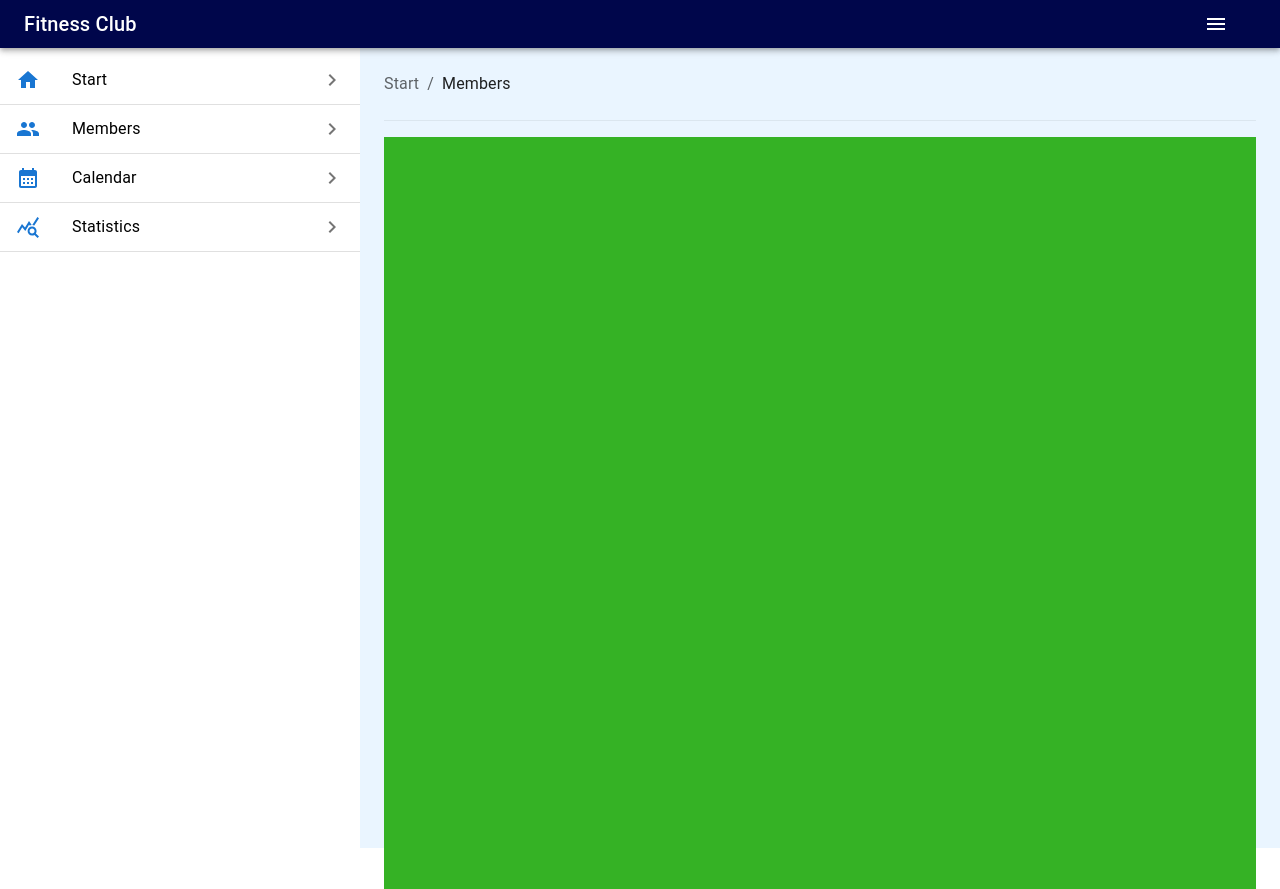
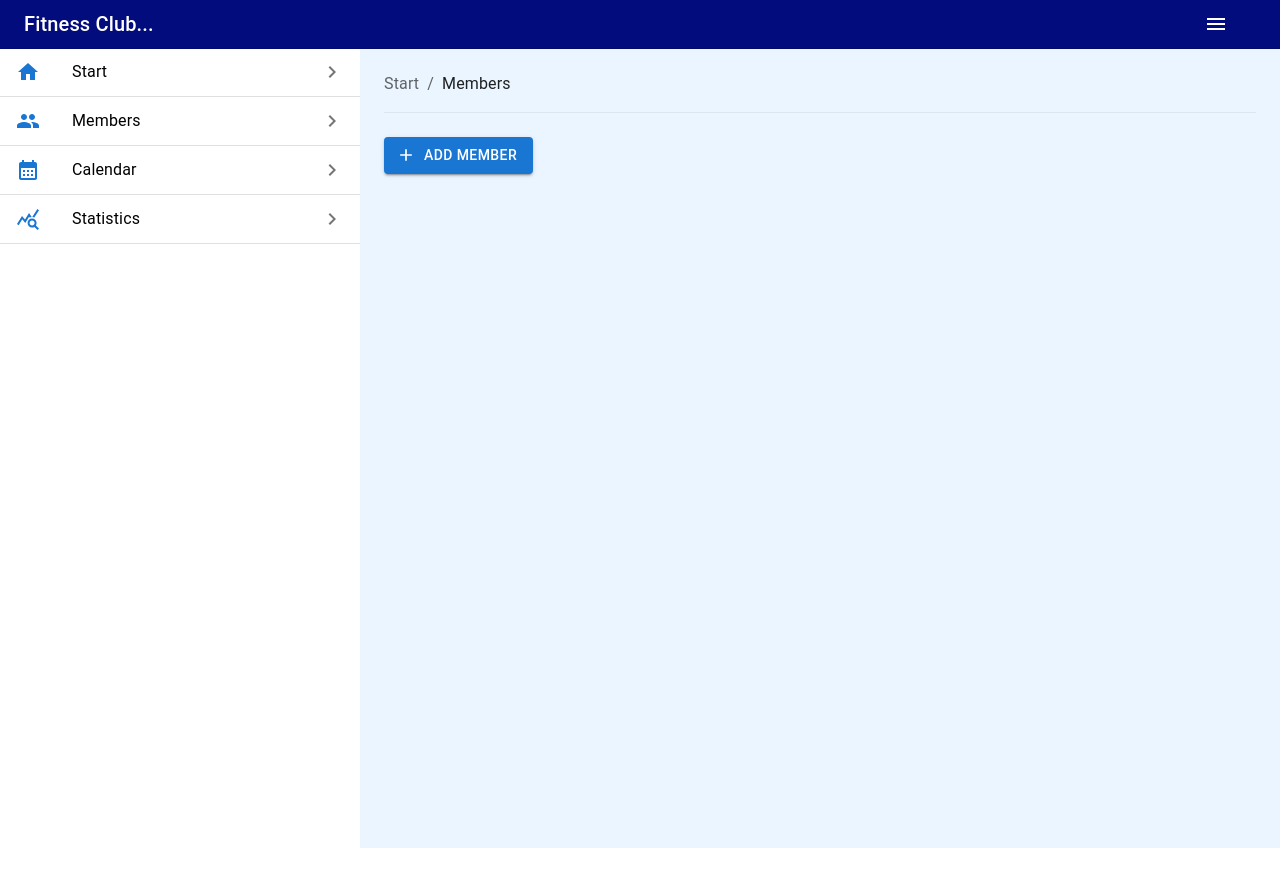
Before and after one commit to kubajot90/Fitness-Club-ERP, a React (Create React App) app: page /members in a window 1280 px wide. Built offline with nearby package versions, Linux system fonts and the light colour scheme.

Commit message:
Add add member modal

```diff
--- a/src/components/main/BreadCrumbs.tsx
+++ b/src/components/main/BreadCrumbs.tsx
@@ -31,17 +31,19 @@ export default function BreadCrumbs() {
       <Breadcrumbs
         aria-label="breadcrumb"
         sx={{
-          marginBottom: 3,
+          marginBottom: 2,
         }}
       >
         <Link underline="hover" color="inherit">
           Start
         </Link>
-        <Link underline="hover" color="text.primary" aria-current="page">
-          {pathName}
-        </Link>
+        {pathName && (
+          <Link underline="hover" color="text.primary" aria-current="page">
+            {pathName}
+          </Link>
+        )}
       </Breadcrumbs>
-      <Divider sx={{ marginBottom: 2, opacity: 0.5 }} />
+      <Divider sx={{ marginBottom: 3, opacity: 0.5 }} />
     </div>
   );
 }
--- a/src/components/main/PreviewArea.tsx
+++ b/src/components/main/PreviewArea.tsx
@@ -1,5 +1,5 @@
 import { Route, Routes } from "react-router-dom";
-import Container from "@mui/material/Container";
+import Box from "@mui/material/Box";
 import Start from "./categories/start/Start";
 import Calendar from "./categories/calendar/Calendar";
 import Members from "./categories/members/Members";
@@ -8,11 +8,13 @@ import BreadCrumbs from "./BreadCrumbs";
 
 const PreviewArea = () => {
   return (
-    <Container
+    <Box
       sx={{
         minHeight: "100vh",
         width: 1,
         padding: 3,
+        marginTop: "48px",
+        marginLeft: "360px",
         backgroundColor: " rgb(234, 245, 255)",
       }}
     >
@@ -23,7 +25,7 @@ const PreviewArea = () => {
         <Route path="/calendar" element={<Calendar />} />
         <Route path="/statistics" element={<Statistics />} />
       </Routes>
-    </Container>
+    </Box>
   );
 };
 export default PreviewArea;
--- /dev/null
+++ b/src/components/main/categories/members/AddMemberModal.tsx
@@ -0,0 +1,31 @@
+import { useEffect, useState } from "react";
+import Box from "@mui/material/Box";
+import Modal from "../../../modal/Modal";
+
+interface AddMemberModalProps {
+  isOpenAddModal: boolean;
+}
+
+const AddMemberModal = ({ isOpenAddModal }: AddMemberModalProps) => {
+  const [isOpen, setIsOpen] = useState(isOpenAddModal);
+
+  const toggleModal: () => void = () => {
+    setIsOpen((prev) => (prev = !prev));
+  };
+
+  useEffect(() => {
+    toggleModal();
+  }, [isOpenAddModal]);
+
+  return (
+    <>
+      {/* <button onClick={toggleModal}>click</button> */}
+      {/* <button onClick={() => showModal()}>clickssssssss</button> */}
+
+      <Modal isOpen={isOpen} onToggleModal={toggleModal}>
+        <h1>dziala</h1>
+      </Modal>
+    </>
+  );
+};
+export default AddMemberModal;
--- a/src/components/main/categories/members/Members.tsx
+++ b/src/components/main/categories/members/Members.tsx
@@ -1,14 +1,26 @@
+import { SetStateAction, Dispatch } from "react";
+import { useState } from "react";
 import Box from "@mui/material/Box";
+import AddMemberModal from "./AddMemberModal";
+import MemberButtons from "./buttons/MemberButtons";
 
 const Members = () => {
+  const [isOpenAddModal, setIsOpenAddModal] = useState<boolean>(false);
+
+  const toggleModal = (setState: Dispatch<SetStateAction<boolean>>) => {
+    setState((prev) => (prev = !prev));
+  };
+
   return (
     <Box
       sx={{
         width: 1,
         height: 1,
-        backgroundColor: " rgb(53, 178, 37)",
       }}
-    ></Box>
+    >
+      <MemberButtons onToggleAddModal={() => toggleModal(setIsOpenAddModal)} />
+      <AddMemberModal isOpenAddModal={isOpenAddModal} />
+    </Box>
   );
 };
 export default Members;
--- /dev/null
+++ b/src/components/main/categories/members/buttons/MemberButtons.tsx
@@ -0,0 +1,31 @@
+import React from "react";
+import Box from "@mui/material/Box";
+import Button from "@mui/material/Button";
+import AddIcon from "@mui/icons-material/Add";
+import useMembers from "../useMembers";
+
+interface MemberButtonsProps {
+  onToggleAddModal: () => void;
+}
+
+const MembersButtons = ({ onToggleAddModal }: MemberButtonsProps) => {
+  // const { addMember } = useMembers();
+
+  const clickHandler = () => {
+    onToggleAddModal();
+  };
+
+  return (
+    <Box>
+      <Button
+        onClick={clickHandler}
+        size="medium"
+        variant="contained"
+        startIcon={<AddIcon />}
+      >
+        Add member
+      </Button>
+    </Box>
+  );
+};
+export default MembersButtons;
--- /dev/null
+++ b/src/components/main/categories/members/useMembers.tsx
@@ -0,0 +1,16 @@
+import { useState } from "react";
+
+const useMembers: () => void = () => {
+  const [members, setMembers] = useState<string>("cos");
+  const addMember = () => {
+    console.log("dziala");
+    console.log(members);
+  };
+
+  const removeMember = () => {
+    return;
+  };
+
+  return { addMember, removeMember };
+};
+export default useMembers;
--- /dev/null
+++ b/src/components/modal/Modal.tsx
@@ -0,0 +1,82 @@
+import * as React from "react";
+import { useEffect } from "react";
+import Box from "@mui/material/Box";
+import Modal from "@mui/material/Modal";
+import Button from "@mui/material/Button";
+
+const style = {
+  position: "absolute" as "absolute",
+  top: "50%",
+  left: "50%",
+  transform: "translate(-50%, -50%)",
+  width: 400,
+  bgcolor: "background.paper",
+  border: "2px solid #000",
+  boxShadow: 24,
+  pt: 2,
+  px: 4,
+  pb: 3,
+};
+
+function ChildModal() {
+  const [open, setOpen] = React.useState(false);
+  const handleOpen = () => {
+    setOpen(true);
+  };
+  const handleClose = () => {
+    setOpen(false);
+  };
+
+  return (
+    <React.Fragment>
+      <Button onClick={handleOpen}>Open Child Modal</Button>
+      <Modal
+        hideBackdrop
+        open={open}
+        onClose={handleClose}
+        aria-labelledby="child-modal-title"
+        aria-describedby="child-modal-description"
+      >
+        <Box sx={{ ...style, width: 200 }}>
+          <h2 id="child-modal-title">Text in a child modal</h2>
+          <p id="child-modal-description">
+            Lorem ipsum, dolor sit amet consectetur adipisicing elit.
+          </p>
+          <Button onClick={handleClose}>Close Child Modal</Button>
+        </Box>
+      </Modal>
+    </React.Fragment>
+  );
+}
+
+interface NestedModalProps {
+  isOpen: boolean;
+  onToggleModal: () => void;
+  children: React.ReactNode;
+}
+
+export default function NestedModal({
+  isOpen,
+  onToggleModal,
+  children,
+}: NestedModalProps) {
+  return (
+    <div>
+      <Modal
+        open={isOpen}
+        onClose={onToggleModal}
+        aria-labelledby="parent-modal-title"
+        aria-describedby="parent-modal-description"
+      >
+        <Box sx={{ ...style, width: 400 }}>
+          {/* <h2 id="parent-modal-title">Text in a modal</h2>
+          <p id="parent-modal-description">
+            Duis mollis, est non commodo luctus, nisi erat porttitor ligula.
+          </p> */}
+          {children}
+          <ChildModal />
+        </Box>
+      </Modal>
+    </div>
+  );
+}
--- a/src/components/navBar/NavBar.tsx
+++ b/src/components/navBar/NavBar.tsx
@@ -13,18 +13,31 @@ const NavBar = () => {
     palette: {
       mode: "light",
       primary: {
-        main: "#00064b",
+        main: "#020c7c",
       },
     },
   });
 
   return (
     <ThemeProvider theme={lightTheme}>
-      <Box sx={{ flexGrow: 1, zIndex: 999 }}>
-        <AppBar position="relative">
+      <Box
+        sx={{
+          flexGrow: 1,
+          zIndex: 999,
+          position: "fixed",
+          width: "100%",
+        }}
+      >
+        <AppBar
+          position="relative"
+          sx={{
+            boxShadow: "none",
+            borderBottom: "1px solid rgba(0, 0, 0, 0.12)",
+          }}
+        >
           <Toolbar variant="dense">
             <Typography variant="h6" component="div" sx={{ flexGrow: 1 }}>
-              Fitness Club
+              Fitness Club...
             </Typography>
             <IconButton
               size="large"
--- a/src/components/sideMenu/SideMenu.tsx
+++ b/src/components/sideMenu/SideMenu.tsx
@@ -1,5 +1,4 @@
 import * as React from "react";
-// import { useNavigate } from "react-router-dom";
 import useSetPath from "../../hooks/useSetPath";
 
 import Box from "@mui/material/Box";
@@ -19,9 +18,16 @@ const SideMenu = () => {
   const setPath = useSetPath();
 
   return (
-    <Box sx={{ width: "100%", maxWidth: 360 }}>
+    <Box
+      sx={{
+        width: "100%",
+        maxWidth: 360,
+        position: "fixed",
+        marginTop: "48px",
+      }}
+    >
       <nav aria-label="main mailbox folders">
-        <List>
+        <List sx={{ paddingTop: "0" }}>
           <ListItem disablePadding>
             <ListItemButton onClick={() => setPath("/")}>
               <ListItemIcon>
```
Also changed, not shown: src/components/main/categories/start/StartCard.tsx (+4 -6 lines).
